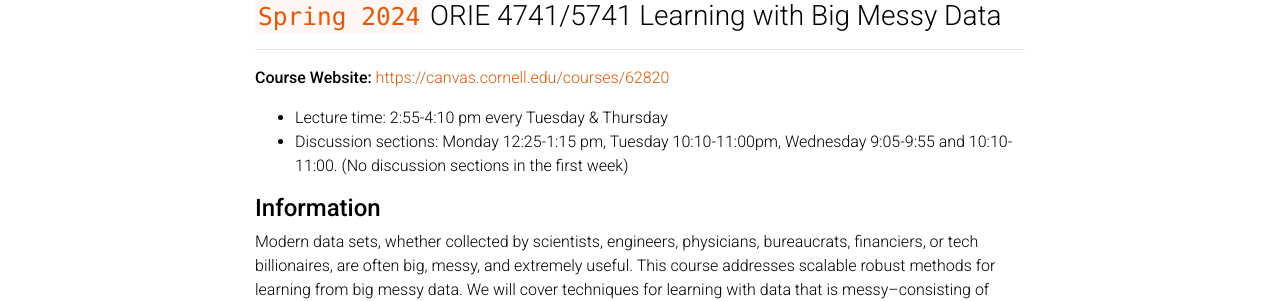
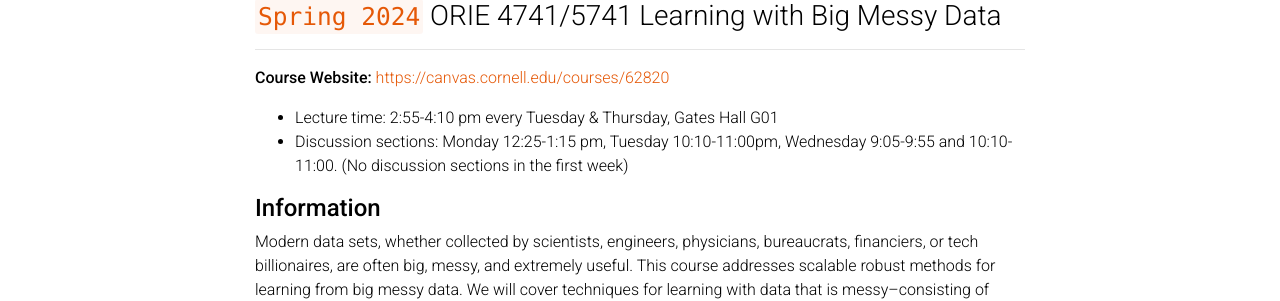
Before and after one commit to haiyun-he/haiyun-he.github.io, a Jekyll site: the page built from _teaching/Spring2024.md, in a window 1280 px wide and 900 px high. Shown: the part 215-516 px from the top of the window. Built offline with Jekyll 4.4.1, drawn with Linux system fonts in a browser that asks for light colours; comment, search, counter and statistics services are not loaded; a style sheet for code colours, icons or effects is not loaded.

Commit message:
Update Spring2024.md

```diff
--- a/_teaching/Spring2024.md
+++ b/_teaching/Spring2024.md
@@ -12,7 +12,7 @@ category: Cornell
 
 **Course Website:** <https://canvas.cornell.edu/courses/62820>
 
-- Lecture time: 2:55-4:10 pm every Tuesday & Thursday
+- Lecture time: 2:55-4:10 pm every Tuesday & Thursday, Gates Hall G01
 - Discussion sections: Monday 12:25-1:15 pm, Tuesday 10:10-11:00pm, Wednesday 9:05-9:55 and 10:10-11:00. (No discussion sections in the first week)
 
 #### **Information**
```
